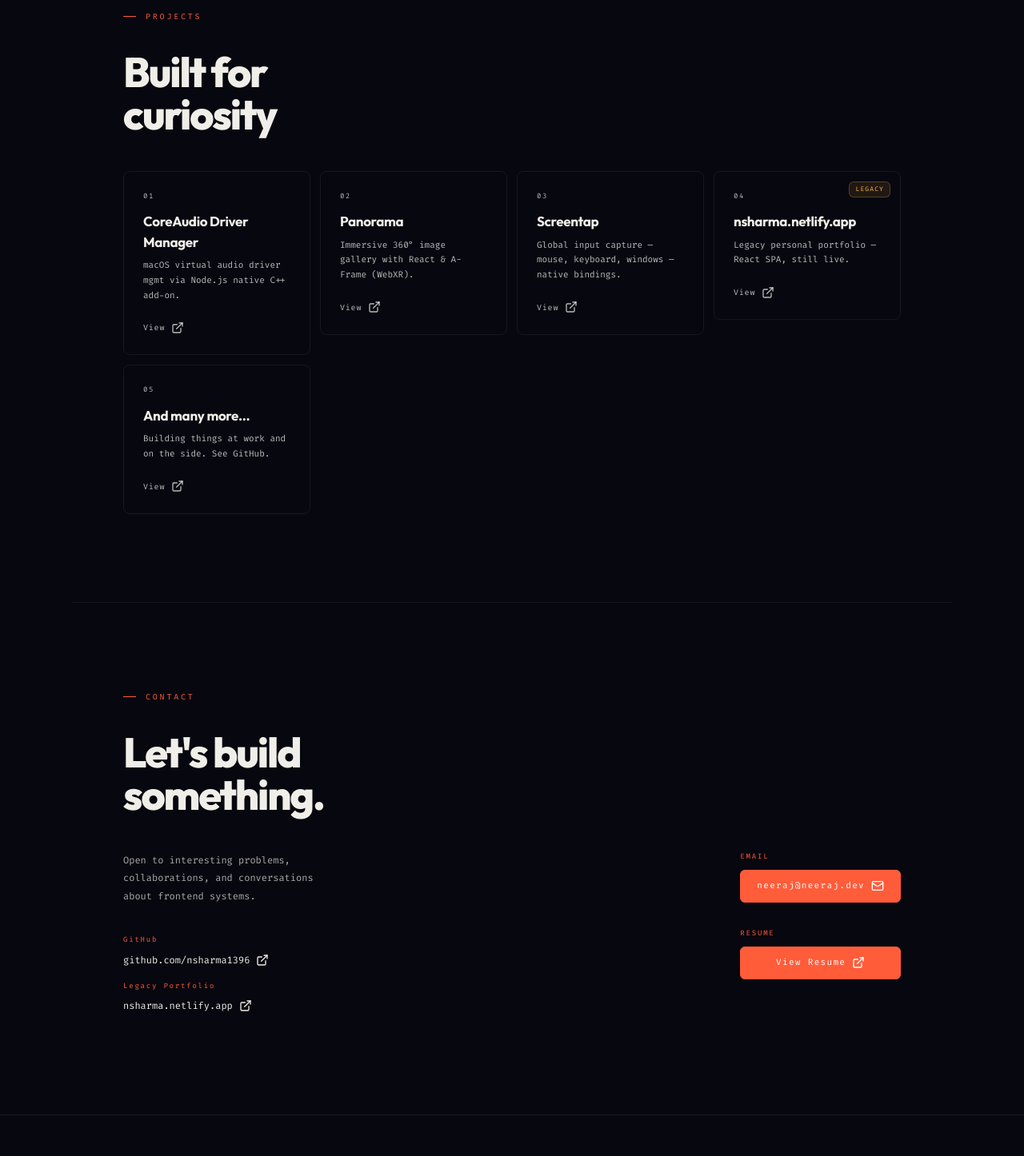
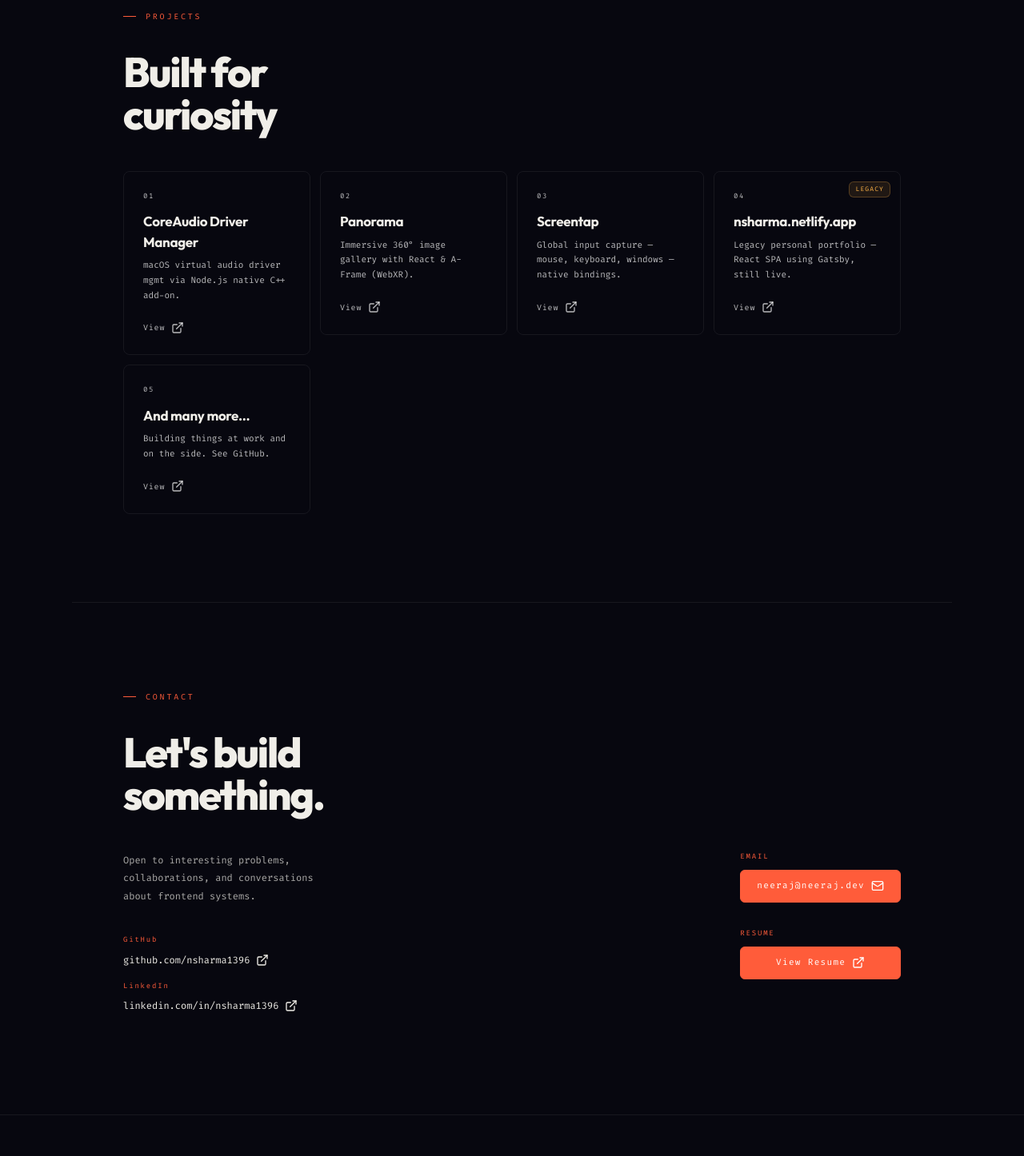
Before and after one commit to nsharma1396/neeraj.dev, a React (Vite) app: page / in a window 1280 px wide. Shown: the part 2435-3881 px from the top of the page at 80% size. Built offline with nearby package versions, Linux system fonts and the light colour scheme.

Commit message:
update meta tags and contact link

```diff
--- a/src/components/sections/Seo.tsx
+++ b/src/components/sections/Seo.tsx
@@ -1,32 +1,36 @@
-import { Helmet } from "react-helmet-async";
-
 type SEOProps = {
   title?: string;
+  author?: string;
+  jobTitle?: string;
   description?: string;
   url?: string;
   image?: string;
+  twitterUsername?: string;
 };
 const SEO_DATA: SEOProps = {
-  title:
-    "Neeraj Sharma | Staff Frontend Engineer · UI Platforms, Performance, Web & Desktop",
+  title: "Neeraj Sharma",
+  author: "Neeraj Sharma",
+  jobTitle: "Staff Frontend Engineer",
   description:
     "Staff Frontend Engineer with experience building high-performance web and desktop platforms at scale. Specialized in frontend architecture, performance optimization, and design systems.",
   url: "https://neeraj.dev",
   image: "https://neeraj.dev/og-image.png",
+  twitterUsername: "nsharma1396",
 };
 
-const { title, description, url, image } = SEO_DATA;
+const { title, author, jobTitle, description, url, image, twitterUsername } =
+  SEO_DATA;
 
 export function SEO() {
   return (
     <article>
-      <title>Neeraj Sharma</title>
+      <title>{title}</title>
 
       {/* favicon */}
       <link rel="icon" type="image/png" href="/favicon.png" />
 
       <meta name="description" content={description} />
-      <meta name="author" content="Neeraj Sharma" />
+      <meta name="author" content={author} />
       <meta name="robots" content="index, follow" />
 
       <link rel="canonical" href={url} />
@@ -43,6 +47,8 @@ export function SEO() {
       <meta name="twitter:title" content={title} />
       <meta name="twitter:description" content={description} />
       <meta name="twitter:image" content={image} />
+      <meta name="twitter:site" content={`@${twitterUsername}`} />
+      <meta name="twitter:creator" content={`@${twitterUsername}`} />
 
       {/* Theme */}
       <meta name="theme-color" content="#0B0F1A" />
@@ -53,8 +59,8 @@ export function SEO() {
         {JSON.stringify({
           "@context": "https://schema.org",
           "@type": "Person",
-          name: "Neeraj Sharma",
-          jobTitle: "Staff Frontend Engineer",
+          name: author,
+          jobTitle: jobTitle,
           url,
           sameAs: [
             "https://www.linkedin.com/in/nsharma1396/",
--- a/src/constants/contact.ts
+++ b/src/constants/contact.ts
@@ -7,10 +7,15 @@ export const CONTACT_LINKS: ContactLink[] = [
     href: "https://github.com/nsharma1396",
   },
   {
-    label: "Legacy Portfolio",
-    value: "nsharma.netlify.app",
-    href: "https://nsharma.netlify.app",
+    label: "LinkedIn",
+    value: "linkedin.com/in/nsharma1396",
+    href: "https://www.linkedin.com/in/nsharma1396/",
   },
+  // {
+  //   label: "Legacy Portfolio",
+  //   value: "nsharma.netlify.app",
+  //   href: "https://nsharma.netlify.app",
+  // },
 ];
 
 export const FOOTER_LINKS: FooterLink[] = [
--- a/src/constants/projects.ts
+++ b/src/constants/projects.ts
@@ -25,7 +25,7 @@ export const PROJECTS: Project[] = [
   {
     num: "04",
     title: "nsharma.netlify.app",
-    desc: "Legacy personal portfolio — React SPA, still live.",
+    desc: "Legacy personal portfolio — React SPA using Gatsby, still live.",
     href: "https://nsharma.netlify.app",
     badge: "LEGACY",
     delay: 210,
```
